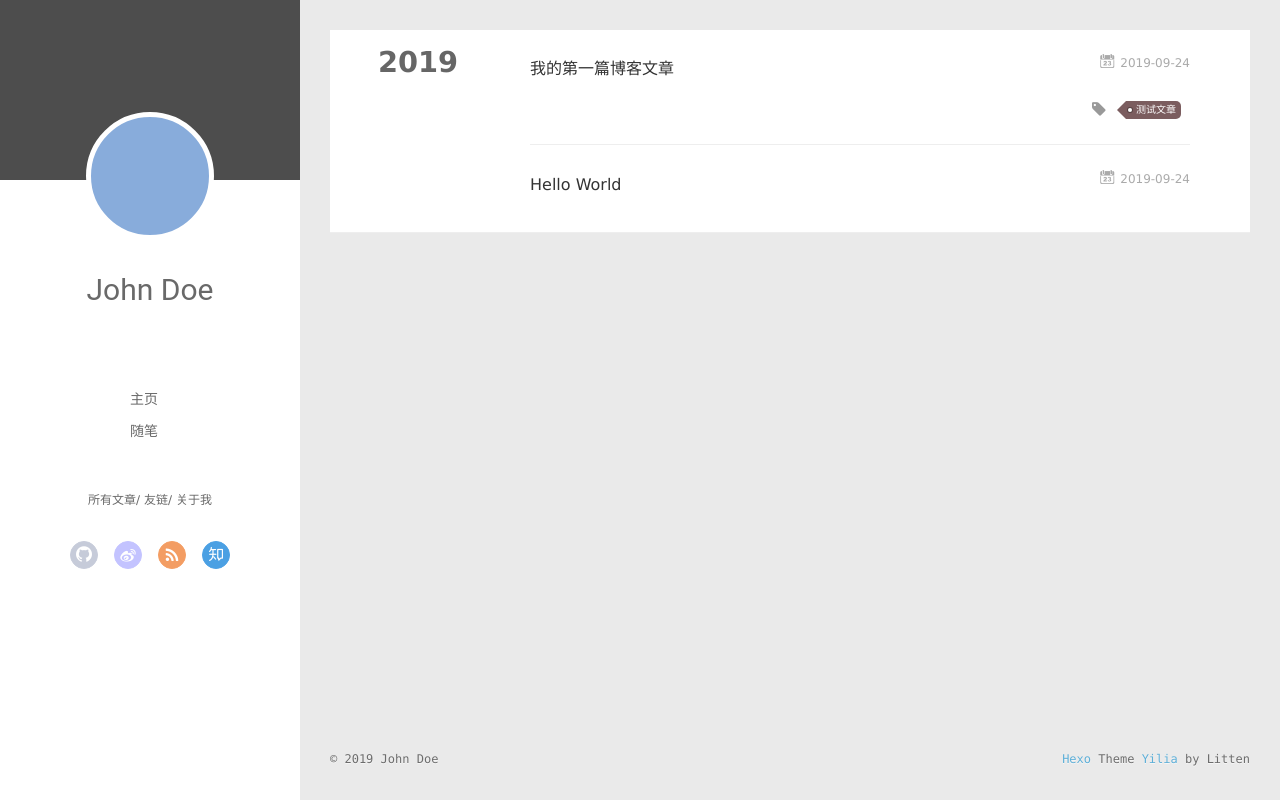
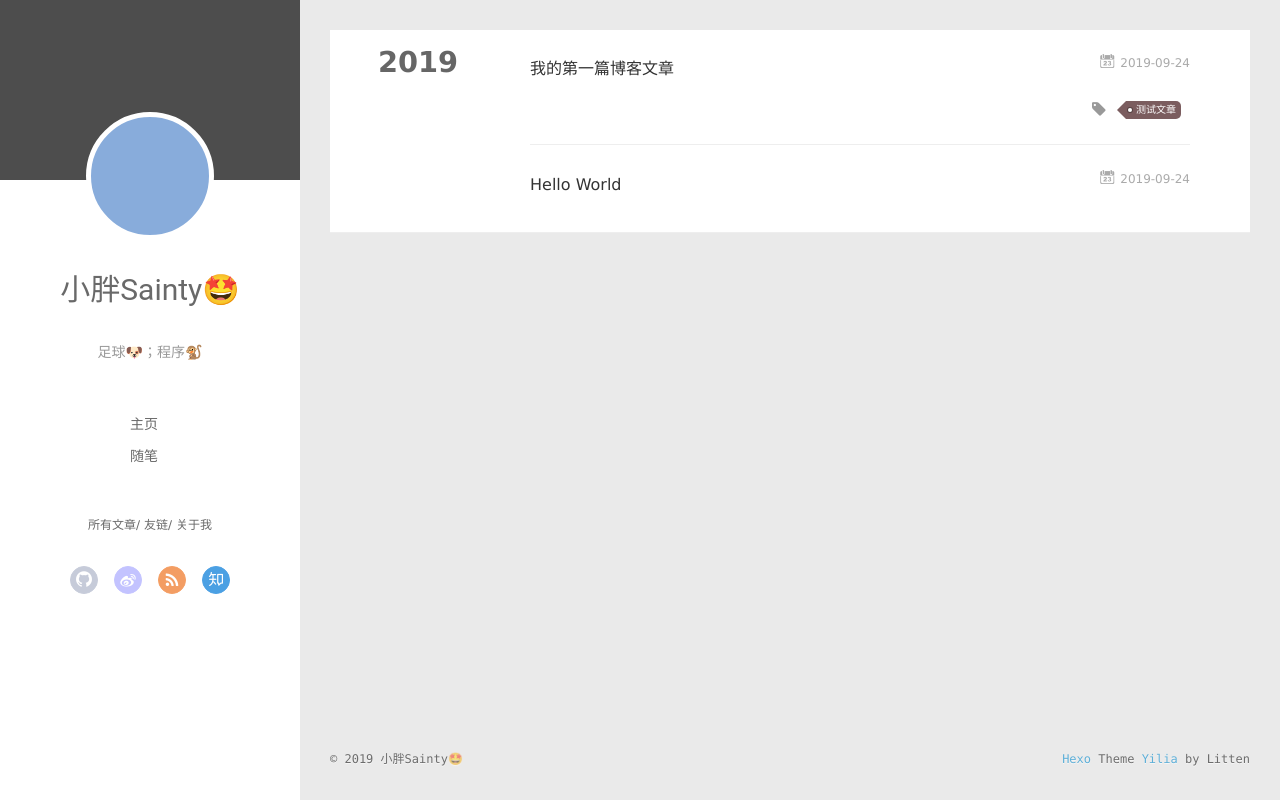
Before and after one commit to SaintyLiu/SaintyLiu.website, a plain HTML site: page archives/2019/09/index.html in a window 1280 px wide. Drawn offline with Linux system fonts and the light colour scheme; no server answers.

Commit message:
Site updated: 2019-10-09 23:39:05

```diff
--- a/archives/2019/09/index.html
+++ b/archives/2019/09/index.html
@@ -8,13 +8,17 @@
   <link rel="dns-prefetch" href="http://yoursite.com">
   <title>Archives: 2019/9 | 小胖Sainty🤩的小屋</title>
   <meta name="viewport" content="width=device-width, initial-scale=1, maximum-scale=1">
-  <meta property="og:type" content="website">
+  <meta name="description" content="一个热爱体育运动的程序；">
+<meta name="keywords" content="程序猿，足球狗">
+<meta property="og:type" content="website">
 <meta property="og:title" content="小胖Sainty🤩的小屋">
 <meta property="og:url" content="http://yoursite.com/archives/2019/09/index.html">
 <meta property="og:site_name" content="小胖Sainty🤩的小屋">
+<meta property="og:description" content="一个热爱体育运动的程序；">
 <meta property="og:locale" content="en">
 <meta name="twitter:card" content="summary">
 <meta name="twitter:title" content="小胖Sainty🤩的小屋">
+<meta name="twitter:description" content="一个热爱体育运动的程序；">
 
     <link rel="alternative" href="/atom.xml" title="小胖Sainty🤩的小屋" type="application/atom+xml">
 
@@ -46,8 +50,10 @@
 			<img src="" class="js-avatar">
 		</a>
 		<hgroup>
-		  <h1 class="header-author"><a href="/">John Doe</a></h1>
+		  <h1 class="header-author"><a href="/">小胖Sainty🤩</a></h1>
 		</hgroup>
+
+		<p class="header-subtitle">足球🐶；程序🐒</p>
 
 
 		<nav class="header-menu">
@@ -104,8 +110,10 @@
 				<img src="" class="js-avatar">
 			</div>
 			<hgroup>
-			  <h1 class="header-author js-header-author">John Doe</h1>
+			  <h1 class="header-author js-header-author">小胖Sainty🤩</h1>
 			</hgroup>
+
+			<p class="header-subtitle"><i class="icon icon-quo-left"></i>足球🐶；程序🐒<i class="icon icon-quo-right"></i></p>
 
 
 
@@ -240,7 +248,7 @@
   <div class="outer">
     <div id="footer-info">
     	<div class="footer-left">
-    		&copy; 2019 John Doe
+    		&copy; 2019 小胖Sainty🤩
     	</div>
       	<div class="footer-right">
       		<a href="http://hexo.io/" target="_blank">Hexo</a>  Theme <a href="https://github.com/litten/hexo-theme-yilia" target="_blank">Yilia</a> by Litten
```
Also changed, not shown: 2019/09/24/hello-world/index.html (+8 -3 lines), 2019/09/24/我的第一篇博客文章/index.html (+7 -3 lines), archives/2019/index.html (+12 -4 lines), archives/index.html (+12 -4 lines), index.html (+12 -4 lines), tags/测试文章/index.html (+12 -4 lines).
